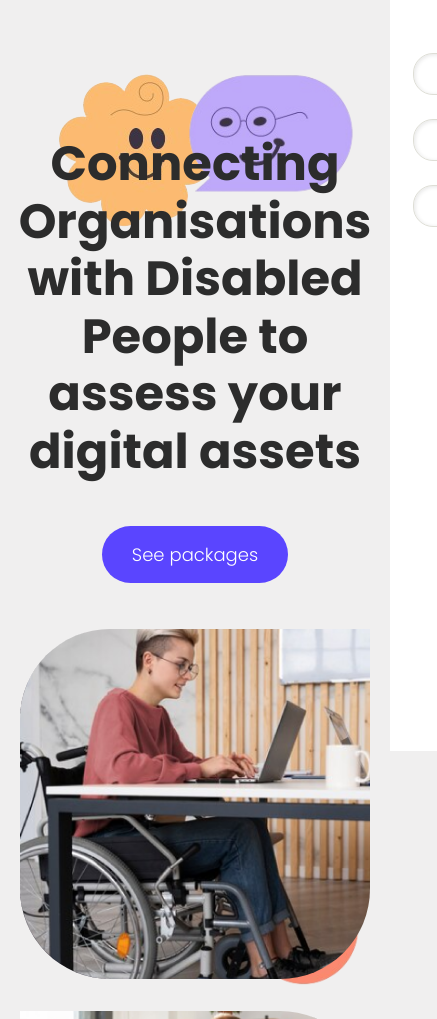
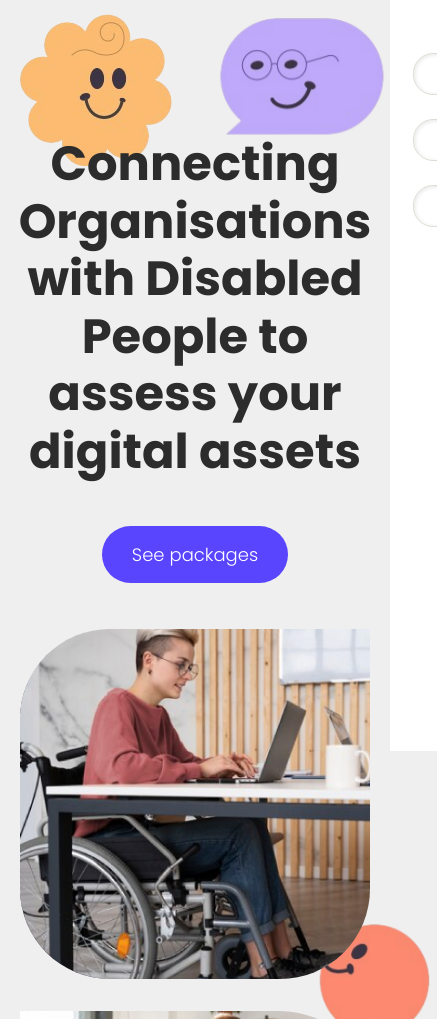
Before and after one commit to Zoya-Hussain-Rayar/Actua11y, a plain HTML site: page index.html in a window 390 px wide. Shown: the part 81-1100 px from the top of the page, 437 px wide, since content can reach past the window. Drawn offline with Linux system fonts and the light colour scheme.

Commit message:
Update styles.css

```diff
--- a/styles.css
+++ b/styles.css
@@ -345,7 +345,6 @@ main{
     width: 180px;
     z-index: -1 ;
 }
-
 }
 
 @media (max-width: 800px) {
@@ -364,9 +363,38 @@ main{
         border-radius: 90px 0 90px 90px;
         object-fit: cover;
         margin: 1em 0;
+    }
 
+.yellow-flower{
+  position: absolute;
+  top: 18%;
+  left: 3%;
+  z-index: -1 ;
 
-    }
+}
+.orange-circle {
+  position: relative;
+  top: 60%;
+  left: 21%;
+  width: 125px;
+  height: 125px;
+  z-index: -1;
+}
+.purple-icon {
+  position: relative;
+  top: -120px;
+  left: 45%;
+  width: 180px;
+  z-index: -1 ;
+}
+}
+
+@media (max-width: 510px) {
+  .yellow-flower{
+    top: -120px;
+    left: 2%;
+
+  }
 }
 .about{
     width: 100%;
```
